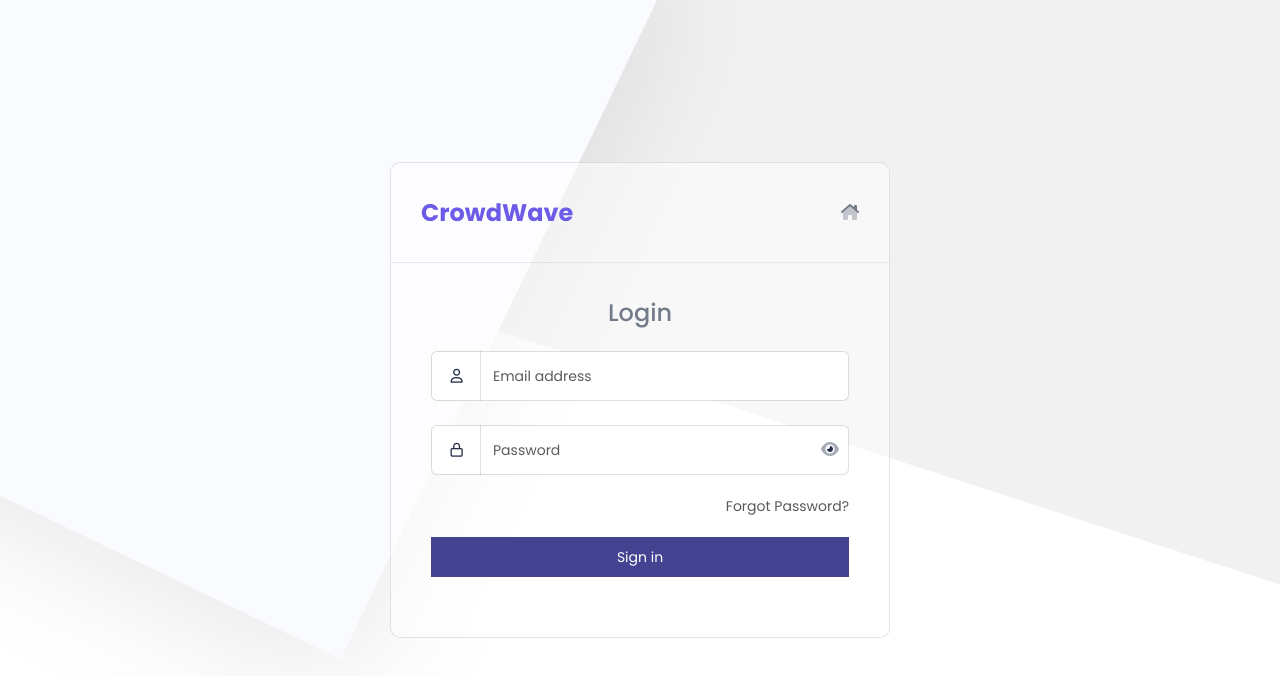
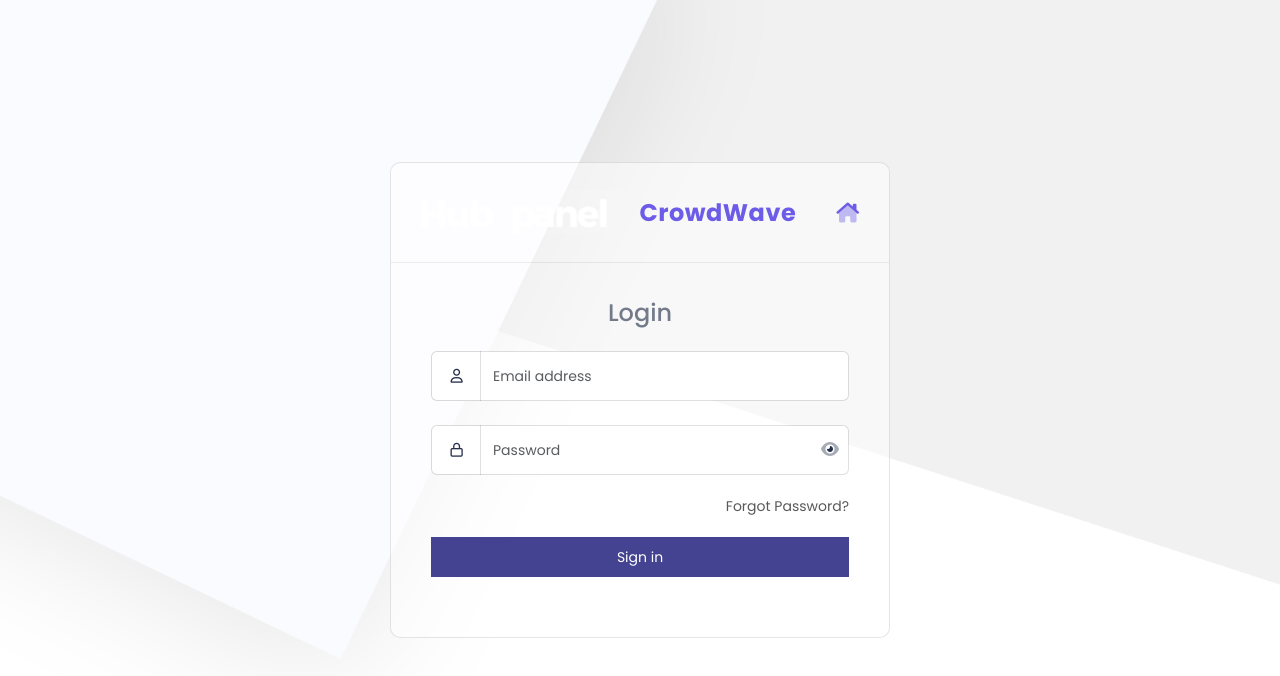
Before and after one commit to crowdwaveeu-gif/APP, a React (Vite) app: page /login in a window 1280 px wide. Shown: the top 676 px of the page. Built offline with nearby package versions, Linux system fonts and the light colour scheme; no server answers.

Commit message:
feat: Add CrowdWave logo to login page
- Added logo image with CrowdWave branding
- Enhanced visual appearance of login page
- Improved brand identity with logo + text combination
- Added hover effects for home icon

```diff
--- a/src/components/auth/AuthTopLogo.tsx
+++ b/src/components/auth/AuthTopLogo.tsx
@@ -3,18 +3,31 @@
 const AuthTopLogo = () => {
   return (
     <>
-      <div className="logo">
-        <a href="#" style={{
+      <div className="logo d-flex align-items-center gap-2">
+        <img
+          src="/img/core-img/logo.png"
+          alt="CrowdWave Logo"
+          style={{
+            height: '45px',
+            width: 'auto'
+          }}
+        />
+        <span style={{
           fontSize: '24px',
           fontWeight: 'bold',
           color: '#6C5CE7',
           textDecoration: 'none',
-          fontFamily: 'inherit'
+          fontFamily: 'inherit',
+          letterSpacing: '0.5px'
         }}>
           CrowdWave
-        </a>
+        </span>
       </div>
-      <Link to="/">
+      <Link to="/" style={{
+        color: '#6C5CE7',
+        fontSize: '20px',
+        transition: 'color 0.3s ease'
+      }}>
         <i className="fa-duotone fa-house-chimney"></i>
       </Link>
     </>
```
